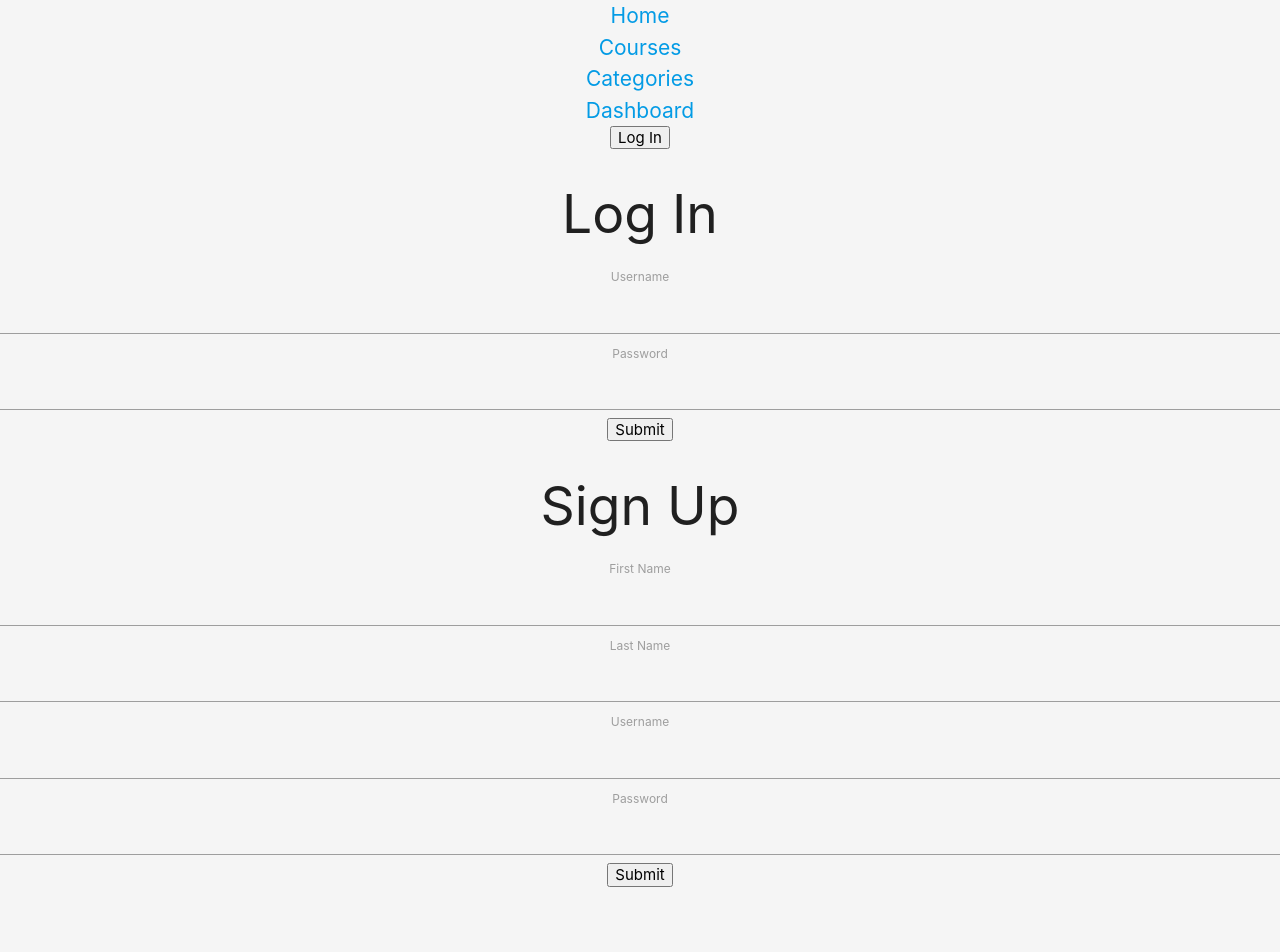
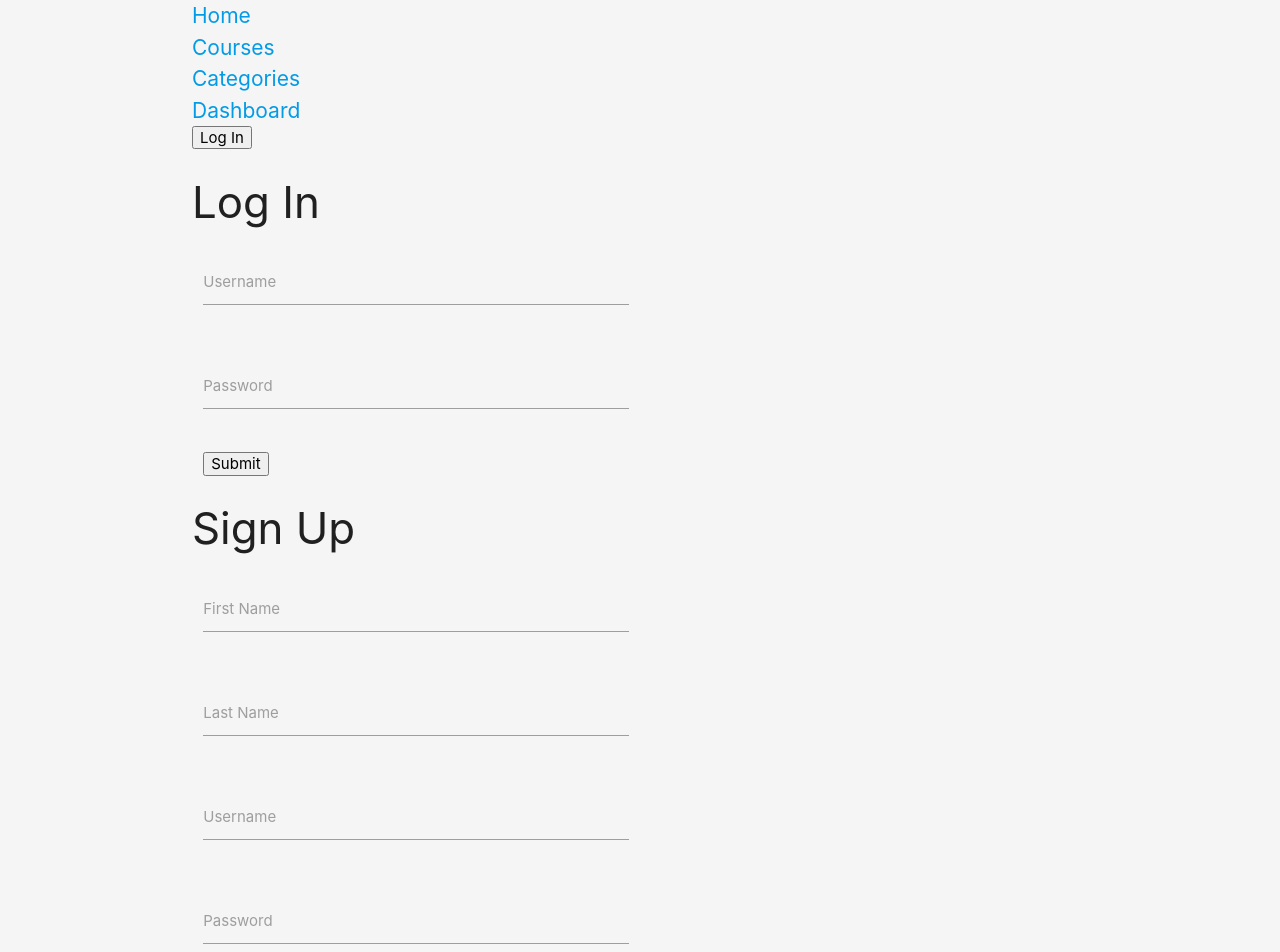
Before and after one commit to mahamahmood/courses_for_her_client, a React (Create React App) app: page /login in a window 1280 px wide. Shown: the top 952 px of the page. Built offline with nearby package versions, Linux system fonts and the light colour scheme; no server answers.

Commit message:
styled signup and login forms. styled footer.

```diff
--- a/src/components/layout/Footer.js
+++ b/src/components/layout/Footer.js
@@ -4,7 +4,7 @@ import '../main.css';
 function Footer(props) {
     return (
         <div className="footer">
-            <footer className="page-footer">
+            <footer className="page-footer teal darken-2">
                 <div className="container">
                     <div className="row">
                         <div className="col l6 s12">
--- a/src/components/login/LoginPage.js
+++ b/src/components/login/LoginPage.js
@@ -111,76 +111,99 @@ function Login(props) {
 
     // ==== return ==== //
     return (
-        <div className="App">
+        <div className="container">
             <Layout isLoggedIn={isLoggedIn}>
                 <div>
-                    <h2>Log In</h2>
-                    <form onSubmit={handleLoginSubmit}>
-                        <div>
-                            <label htmlFor='loginUsername'>Username</label><br />
+                    <h3>Log In</h3>
+                    <div className="row">
+                        <form className="col s12" onSubmit={handleLoginSubmit}>
+                            <div className="row">
+                                <div className="input-field col s6">
                                     <input
+                                        className="validate"
                                         type='text'
                                         name='username'
                                         id='loginUsername'
                                         value={loginInfo.username}
-                                onChange={handleLoginChange} /><br />
+                                        onChange={handleLoginChange} />
+
+                                    <label htmlFor='loginUsername'>Username</label>
                                 </div>
-                        <div>
-                            <label htmlFor='loginPassword'>Password</label><br />
+                            </div>
+                            <div className="row">
+                                <div className="input-field col s6">
                                     <input
+                                        className="validate"
                                         type='password'
                                         name='password'
                                         id='loginPassword'
                                         value={loginInfo.password}
-                                onChange={handleLoginChange} /><br />
+                                        onChange={handleLoginChange} />
+                                    <label htmlFor='loginPassword'>Password</label>
+                                </div>
                             </div>
                             <input type='submit' />
                         </form>
+                    </div>
                 </div>
                 <div className='or'>
                     {/* make a border separator */}
                 </div>
                 <div>
-                    <h2>Sign Up</h2>
-                    <form onSubmit={handleSignupSubmit}>
-                        <div>
-                            <label htmlFor='signupFirstName'>First Name</label><br />
+                    <h3>Sign Up</h3>
+                    <div className="row">
+                        <form className="col s12" onSubmit={handleSignupSubmit}>
+                            <div className="row">
+                                <div className="input-field col s6">
                                     <input
+                                        className="validate"
                                         type='text'
                                         name='first_name'
                                         id='signupFirstName'
                                         value={signupInfo.first_name}
-                                onChange={handleSignupChange} /><br />
+                                        onChange={handleSignupChange} />
+                                    <label htmlFor='signupFirstName'>First Name</label>
                                 </div>
-                        <div>
-                            <label htmlFor='signupLastName'>Last Name</label><br />
+                            </div>
+                            <div className="row">
+                                <div className="input-field col s6">
                                     <input
+                                        className="validate"
                                         type='text'
                                         name='last_name'
                                         id='signupLastName'
                                         value={signupInfo.last_name}
-                                onChange={handleSignupChange} /><br />
+                                        onChange={handleSignupChange} />
+                                    <label htmlFor='signupLastName'>Last Name</label>
                                 </div>
-                        <div>
-                            <label htmlFor='signupUsername'>Username</label><br />
+                            </div>
+                            <div className="row">
+                                <div className="input-field col s6">
                                     <input
+                                        className="validate"
                                         type='text'
                                         name='username'
                                         id='signupUsername'
                                         value={signupInfo.username}
-                                onChange={handleSignupChange} /><br />
+                                        onChange={handleSignupChange} />
+                                    <label htmlFor='signupUsername'>Username</label>
                                 </div>
-                        <div>
-                            <label htmlFor='signupPassword'>Password</label><br />
+                            </div>
+                            <div className="row">
+                                <div className="input-field col s6">
                                     <input
+                                        className="validate"
                                         type='password'
                                         name='password'
                                         id='signupPassword'
                                         value={signupInfo.password}
-                                onChange={handleSignupChange} /><br />
+                                        onChange={handleSignupChange} />
+                                    <label htmlFor='signupPassword'>Password</label>
+                                </div>
                             </div>
                             <input type='submit' />
                         </form>
+                    </div>
                 </div>
             </Layout>
         </div>
```
Lines whose indentation alone changed are shown as unchanged.
